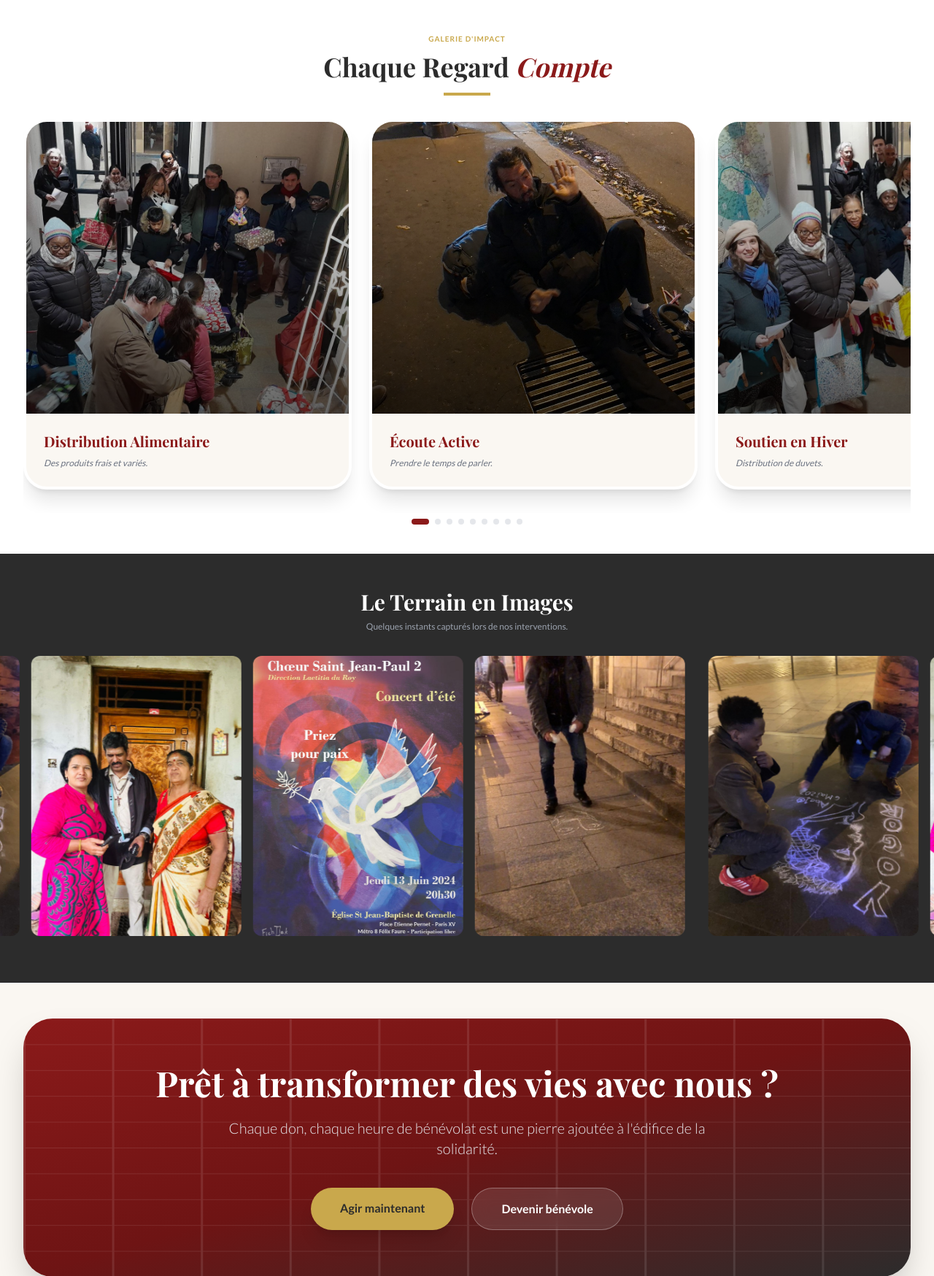
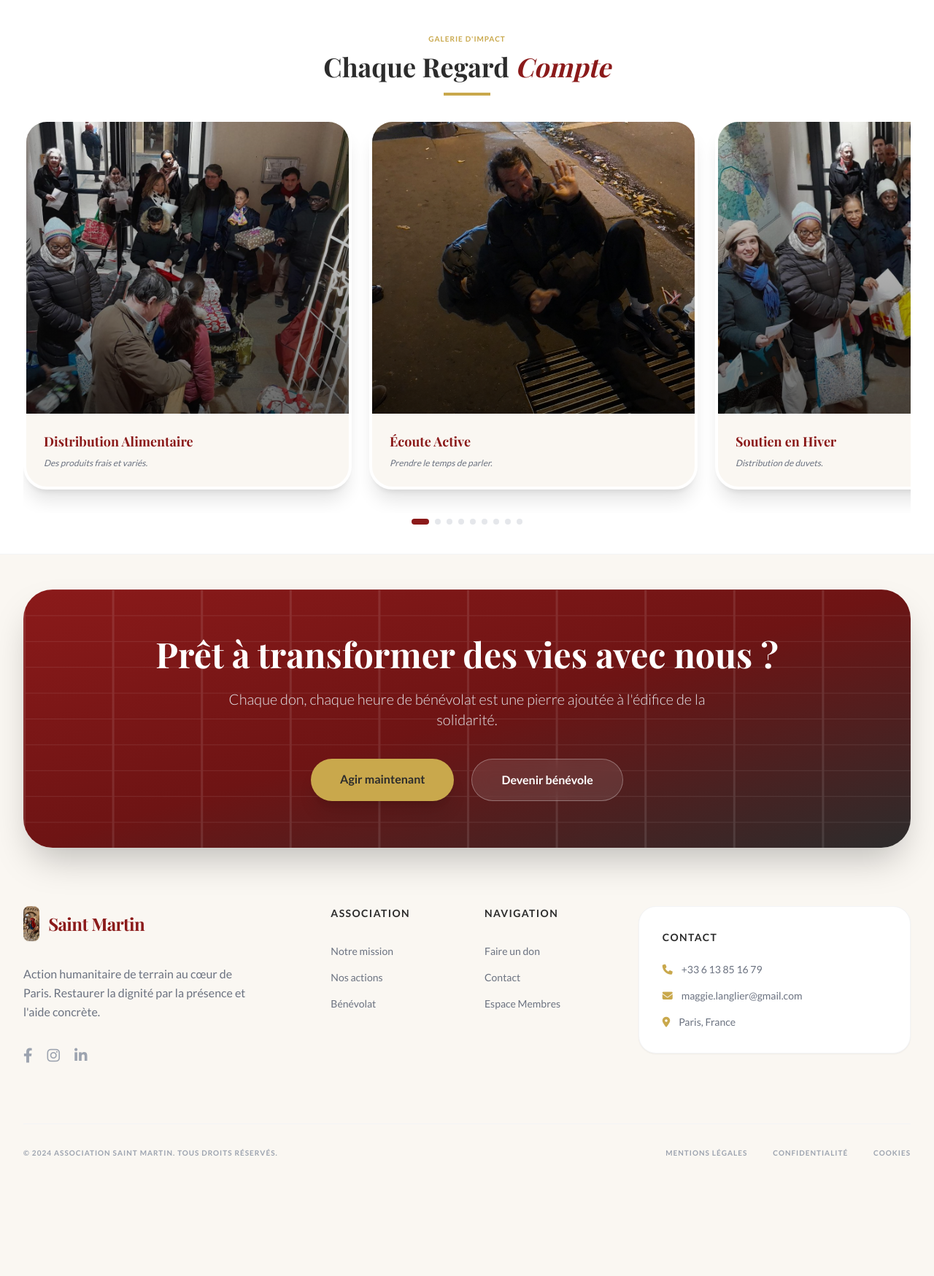
Before and after one commit to bleu-lock/projet_saint_martin, a Flask app: page / in a window 1280 px wide. Shown: the part 2042-3791 px from the top of the page at 73% size. After the commit the page ends 3626 px from the top, so only its background shows below. Run offline with Flask 3, Linux system fonts and the light colour scheme; some libraries are stand-ins or nearby versions; some web fonts are replaced.

Commit message:
UI: Suppression de la galerie Terrain en Images et ajustement des marges

```diff
--- a/templates/index.html
+++ b/templates/index.html
@@ -207,7 +207,7 @@
                                 <div class="absolute inset-0 bg-gradient-to-t from-black/60 to-transparent"></div>
                             </div>
                             <div class="p-6">
-                                <h3 class="font-serif font-bold text-lg md:text-xl text-asm-bordeaux mb-2" x-text="slide.title"></h3>
+                                <h3 class="font-serif font-bold text-lg text-asm-bordeaux mb-2" x-text="slide.title"></h3>
                                 <p class="text-gray-500 text-xs italic" x-text="slide.desc"></p>
                             </div>
                         </div>
@@ -226,42 +226,13 @@
     </div>
 </section>
 
-<!-- Terrain Photo Gallery (Marquee) -->
-<section class="py-12 bg-asm-dark overflow-hidden">
-    <div class="text-center mb-8 anime-item">
-        <h2 class="text-2xl md:text-3xl font-serif font-bold text-white mb-2">Le Terrain en Images</h2>
-        <p class="text-gray-400 text-xs">Quelques instants capturés lors de nos interventions.</p>
-    </div>
-
-    <div class="relative w-full overflow-hidden flex pb-4">
-        <div class="marquee-container gap-4">
-            <!-- Set of Images -->
-            <div class="flex gap-4 px-2">
-                <div class="w-48 h-64 md:w-72 md:h-96 flex-shrink-0 rounded-xl overflow-hidden"><img src="{{ url_for('static', filename='images/PHOTO-2024-05-06-22-32-51.jpg') }}" class="w-full h-full object-cover"></div>
-                <div class="w-48 h-64 md:w-72 md:h-96 flex-shrink-0 rounded-xl overflow-hidden"><img src="{{ url_for('static', filename='images/PHOTO-2026-03-19-13-39-33.jpg') }}" class="w-full h-full object-cover"></div>
-                <div class="w-48 h-64 md:w-72 md:h-96 flex-shrink-0 rounded-xl overflow-hidden"><img src="{{ url_for('static', filename='images/PHOTO-2026-03-19-13-46-53.jpg') }}" class="w-full h-full object-cover"></div>
-                <div class="w-48 h-64 md:w-72 md:h-96 flex-shrink-0 rounded-xl overflow-hidden"><img src="{{ url_for('static', filename='images/PHOTO-2023-11-27-16-51-55 3.jpg') }}" class="w-full h-full object-cover"></div>
-            </div>
-            <!-- Duplicate for loop -->
-            <div class="flex gap-4 px-2">
-                <div class="w-48 h-64 md:w-72 md:h-96 flex-shrink-0 rounded-xl overflow-hidden"><img src="{{ url_for('static', filename='images/PHOTO-2024-05-06-22-32-51.jpg') }}" class="w-full h-full object-cover"></div>
-                <div class="w-48 h-64 md:w-72 md:h-96 flex-shrink-0 rounded-xl overflow-hidden"><img src="{{ url_for('static', filename='images/PHOTO-2026-03-19-13-39-33.jpg') }}" class="w-full h-full object-cover"></div>
-                <div class="w-48 h-64 md:w-72 md:h-96 flex-shrink-0 rounded-xl overflow-hidden"><img src="{{ url_for('static', filename='images/PHOTO-2026-03-19-13-46-53.jpg') }}" class="w-full h-full object-cover"></div>
-                <div class="w-48 h-64 md:w-72 md:h-96 flex-shrink-0 rounded-xl overflow-hidden"><img src="{{ url_for('static', filename='images/PHOTO-2023-11-27-16-51-55 3.jpg') }}" class="w-full h-full object-cover"></div>
-            </div>
-        </div>
-    </div>
-</section>
-
 <style>
     .no-scrollbar::-webkit-scrollbar { display: none; }
     .no-scrollbar { -ms-overflow-style: none; scrollbar-width: none; }
-    .marquee-container { display: flex; animation: marquee 30s linear infinite; }
-    @keyframes marquee { 0% { transform: translateX(0); } 100% { transform: translateX(-50%); } }
-    @media (max-width: 768px) { .marquee-container { animation-duration: 20s; } }
 </style>
 
 <script>
+    // Script pour la barre de progression vidéo
     document.addEventListener('DOMContentLoaded', () => {
         document.querySelectorAll('video').forEach(v => {
             v.addEventListener('timeupdate', () => {
```
